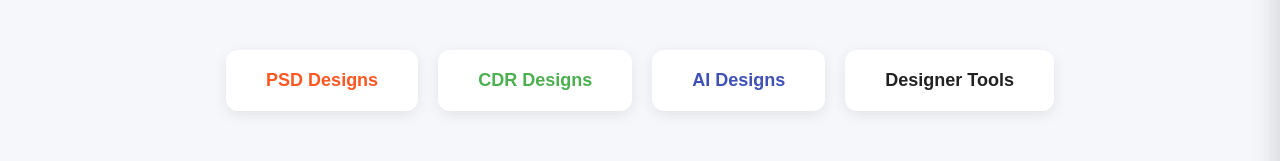
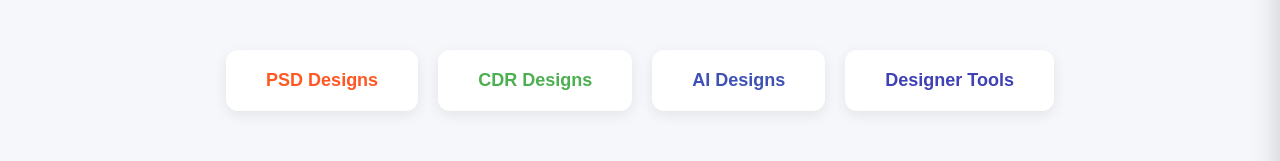
Before and after one commit to singhanandmdp/ajartivo.in, a plain HTML site: page index.html in a window 1280 px wide. Shown: the part 583-744 px from the top of the page. Drawn offline with Linux system fonts and the light colour scheme.

Commit message:
Update style.css

```diff
--- a/css/style.css
+++ b/css/style.css
@@ -261,6 +261,7 @@
 .category-card.psd { color: #ff5722; }
 .category-card.cdr { color: #4caf50; }
 .category-card.ai  { color: #3f51b5; }
+.category-card.Tools  { color: #3f41b5; }
 
 /* ================= FEATURED PRODUCTS ================= */
 .featured-products {
```
